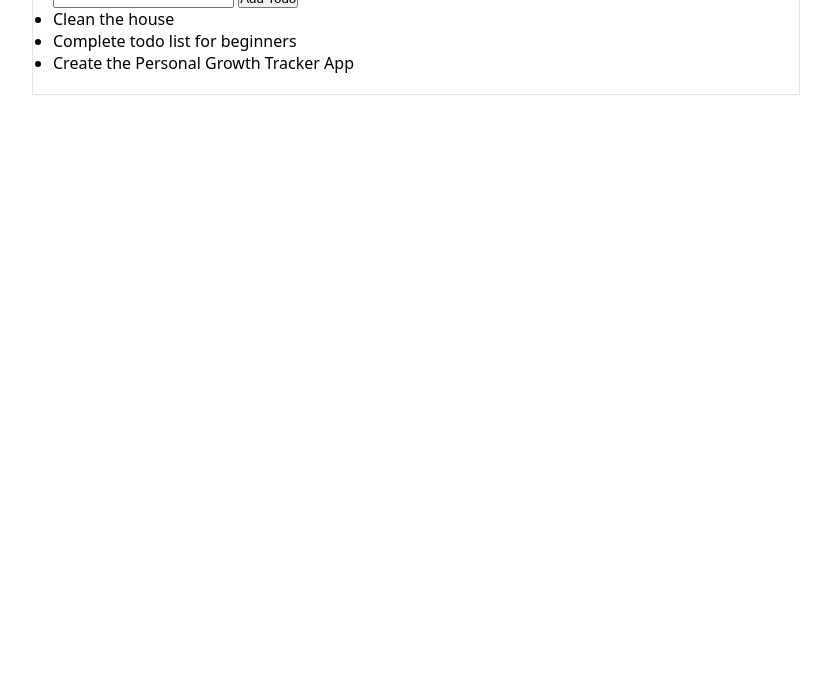
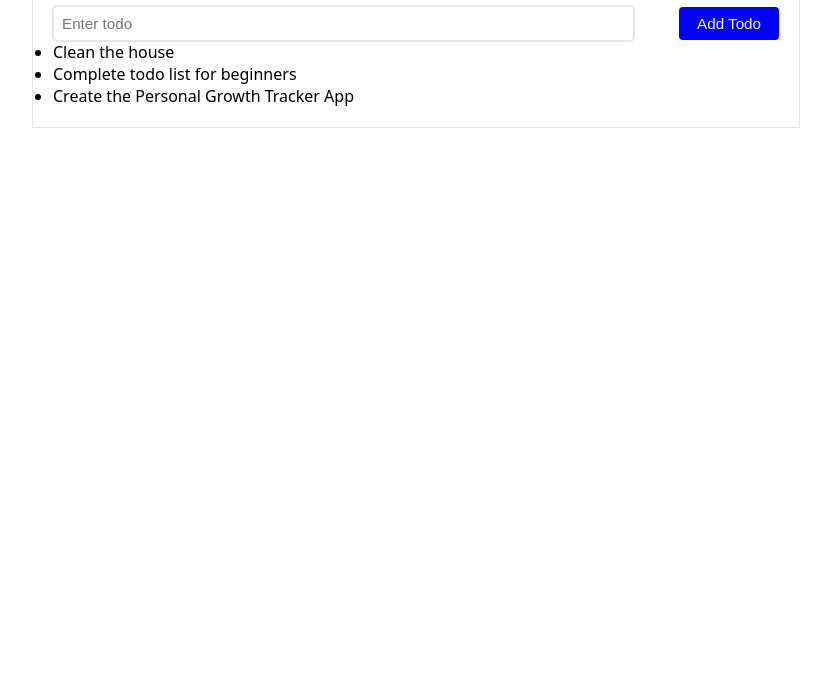
Before and after one commit to Kummirai/JavaScript-Beginner-Projects, a plain HTML site: page 003-todo-list/index.html in a window 1280 px wide. Shown: the part 120-800 px from the top of the page, without its empty margins (224-1055 px from the left). Drawn offline with Linux system fonts and the light colour scheme.

Commit message:
Refactor CSS styles for improved layout and user experience in the todo list application

```diff
--- a/003-todo-list/css/style.css
+++ b/003-todo-list/css/style.css
@@ -21,8 +21,39 @@ body {
 
 .h-1 {
   text-align: center;
-  color: red;
+  color: blue;
   font-weight: 500;
   border-bottom: 2px solid #e8e8e8;
   padding-left: 10px;
 }
+
+.todo-input-container {
+  margin-top: 20px;
+  display: flex;
+  align-items: center;
+  justify-content: space-between;
+}
+
+.todo-input-container input {
+  width: 80%;
+  padding: 8px;
+  border: 1px solid #e8e8e8;
+  outline: 1px solid #e4e4e4;
+  border-radius: 4px;
+  color: #969696;
+  font-size: 0.95rem;
+}
+
+.todo-input-container .btn {
+  padding: 8px 18px;
+  border: none;
+  background-color: blue;
+  color: white;
+  border-radius: 4px;
+  font-size: 0.95rem;
+}
+
+.todo-input-container .btn:hover {
+  background-color: rgb(89, 89, 252);
+  cursor: pointer;
+}
--- a/003-todo-list/index.html
+++ b/003-todo-list/index.html
@@ -15,7 +15,13 @@
         <h1 class="h-1">Todo List</h1>
         <div class="app">
           <div class="todo-input-container">
-            <input type="text" name="todo" id="todo" />
+            <input
+              type="text"
+              name="todo"
+              id="todo"
+              autofocus
+              placeholder="Enter todo"
+            />
             <button class="btn">Add Todo</button>
           </div>
           <div class="todo-container">
```
